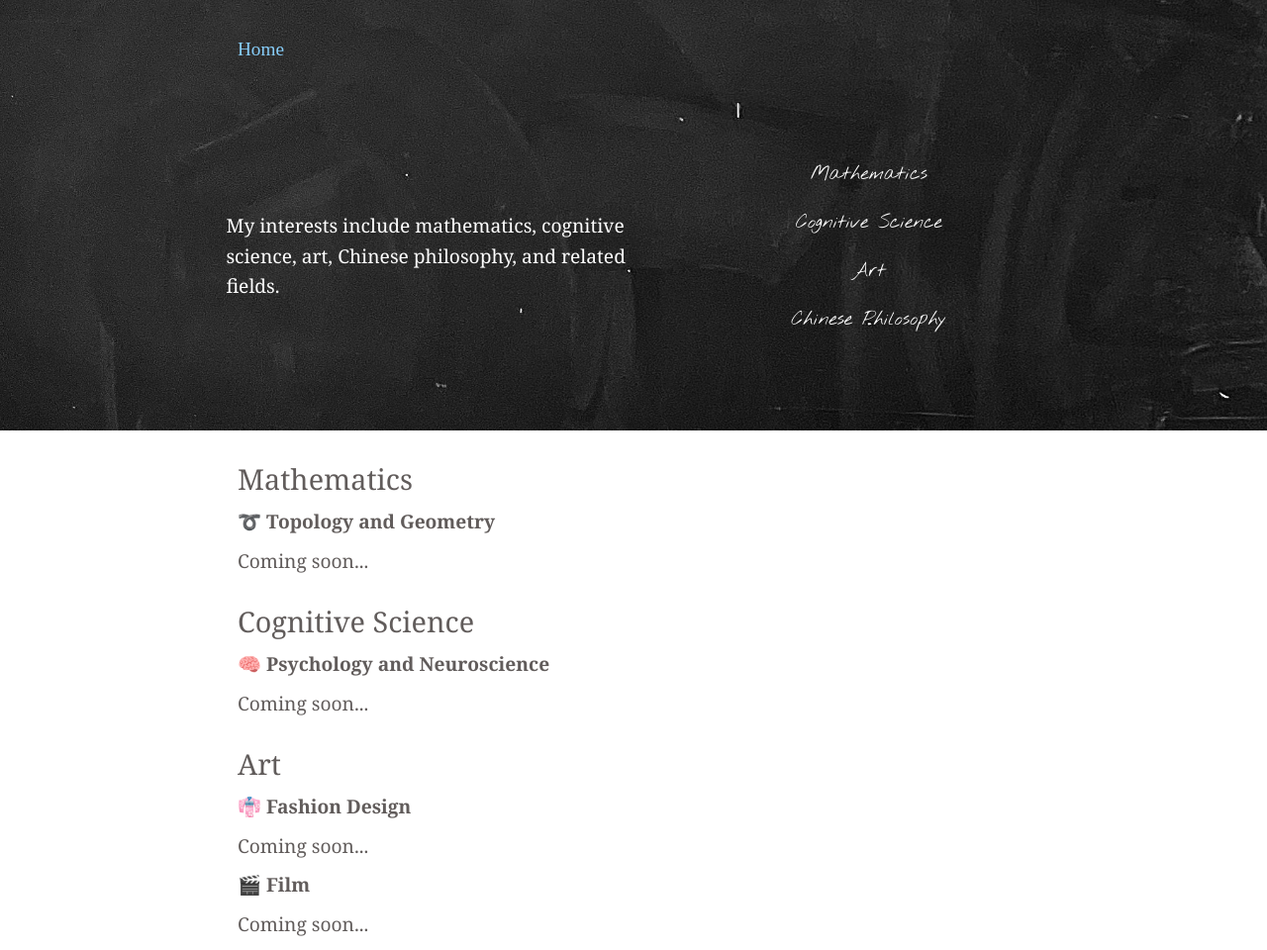
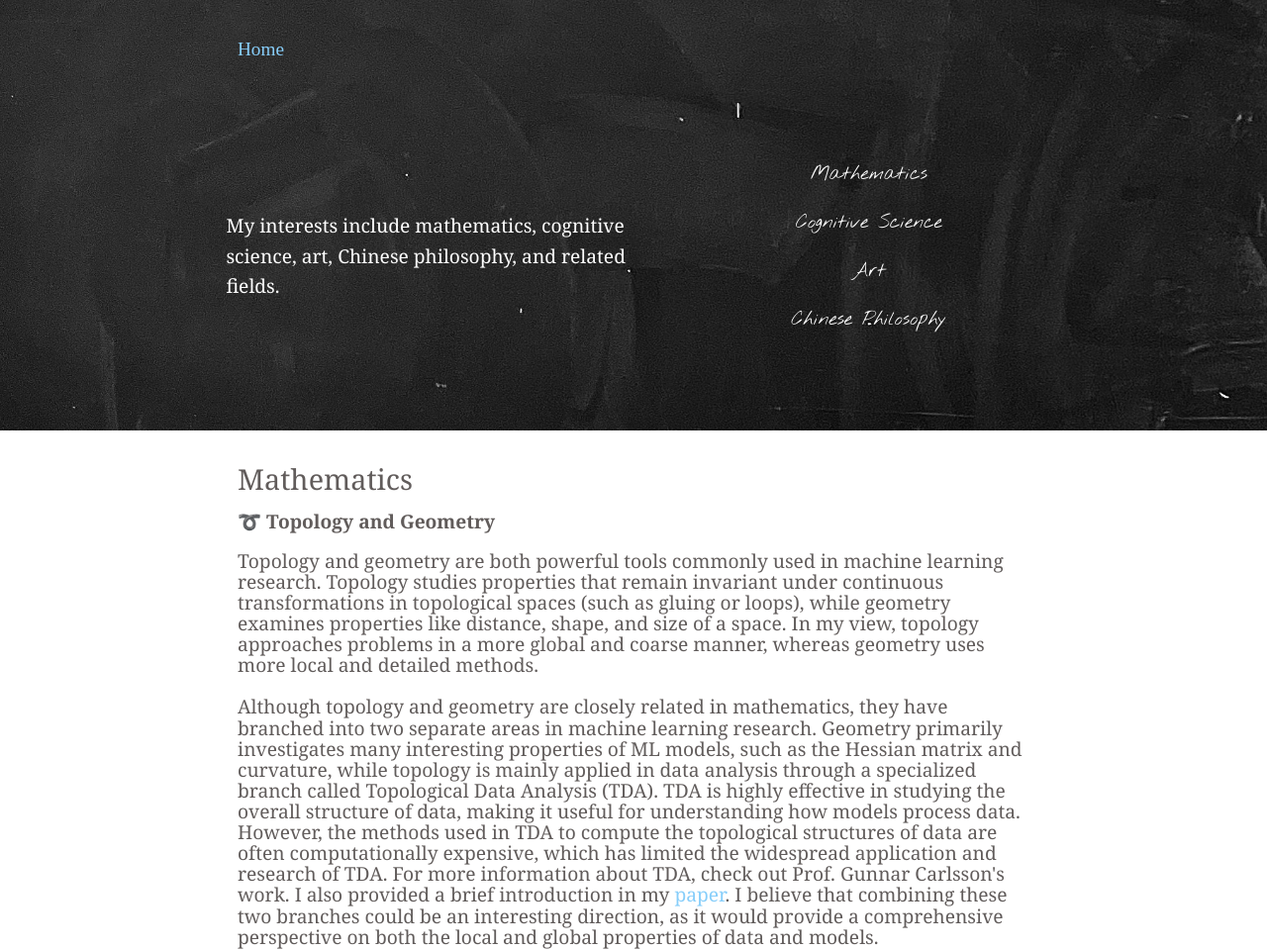
Before and after one commit to Byan13149/by-chen, a website: page interest.html in a window 1280 px wide. Shown: the top 960 px of the page at 99% size. Drawn offline with Linux system fonts and the light colour scheme; some packages are replaced by stand-ins of ours; a web font is replaced by a local one.

Commit message:
Update interest.html with detailed description of topology and geometry in ML

```diff
--- a/interest.html
+++ b/interest.html
@@ -34,7 +34,16 @@
                 </div>
                 <h2 class="subtitle" id="math">Mathematics</h2>
                 <p class="plain-text"><strong>➰ Topology and Geometry</strong></p><br>
-                <p class="plain-text">Coming soon...</p><br>
+                <p class="plain-text">Topology and geometry are both powerful tools commonly used in machine learning research.
+                    Topology studies properties that remain invariant under continuous transformations in topological spaces (such as gluing or loops), while geometry examines properties like distance, shape, and size of a space.
+                    In my view, topology approaches problems in a more global and coarse manner, whereas geometry uses more local and detailed methods.<br><br>
+                    Although topology and geometry are closely related in mathematics, they have branched into two separate areas in machine learning research.
+                    Geometry primarily investigates many interesting properties of ML models, such as the Hessian matrix and curvature, while topology is mainly applied in data analysis through a specialized branch called Topological Data Analysis (TDA).
+                    TDA is highly effective in studying the overall structure of data, making it useful for understanding how models process data.
+                    However, the methods used in TDA to compute the topological structures of data are often computationally expensive, which has limited the widespread application and research of TDA.
+                    For more information about TDA, check out Prof. Gunnar Carlsson's work. I also provided a brief introduction in my <a href="https://arxiv.org/abs/2410.17628" class="link" target="_blank">paper</a>.
+                    I believe that combining these two branches could be an interesting direction, as it would provide a comprehensive perspective on both the local and global properties of data and models.
+                </p><br>
 
                 <h2 class="subtitle" id="cog-sci">Cognitive Science</h2>
                 <p class="plain-text"><strong>🧠 Psychology and Neuroscience</strong></p><br>
```
